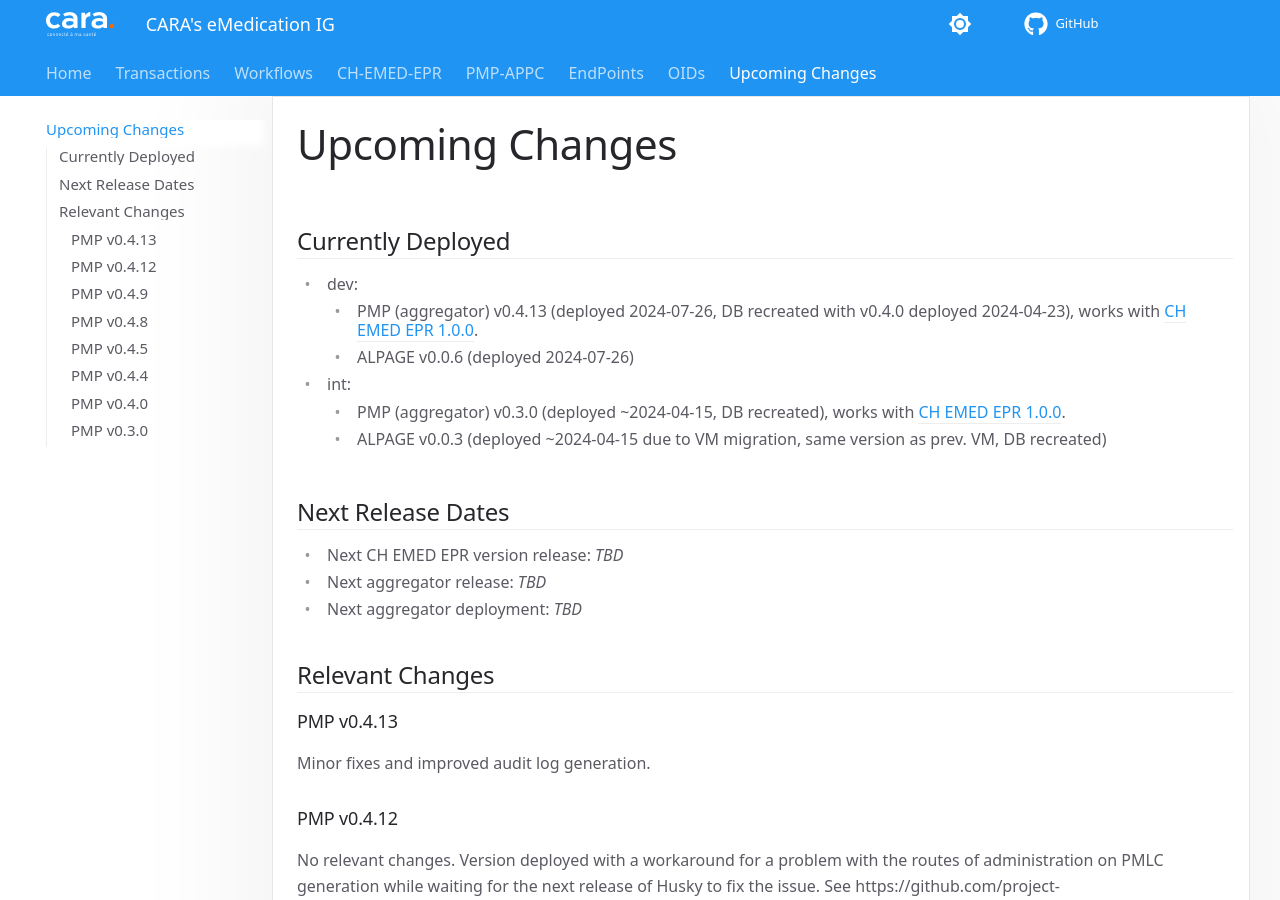
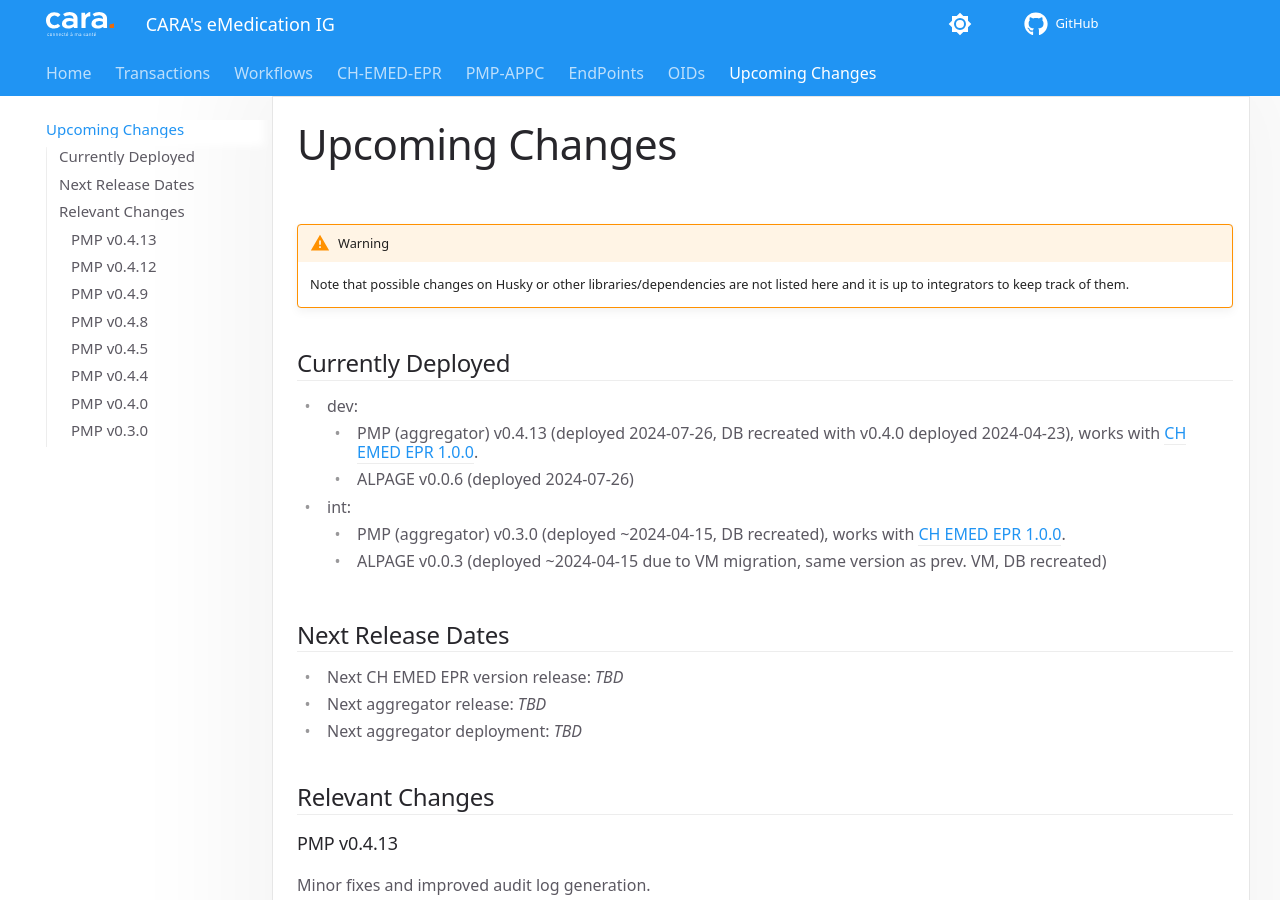
Before and after one commit to CARA-ch/emed-service-guide, an MkDocs documentation site: the page built from docs/other/upcoming_changes.md, in a window 1280 px wide and 900 px high. Built offline with MkDocs 1.6.1 and Material for MkDocs 9.7.7, drawn with Linux system fonts in a browser that asks for light colours; comment, search, counter and statistics services are not loaded; some of the changed text lies outside the part shown.

Commit message:
upcoming changes page: moved other libraries disclaimer to the top

```diff
--- a/docs/other/upcoming_changes.md
+++ b/docs/other/upcoming_changes.md
@@ -1,3 +1,7 @@
+!!! warning
+
+    Note that possible changes on Husky or other libraries/dependencies are not listed here and it is up to integrators to keep track of them.
+
 ## Currently Deployed
 
   - dev:
```
Also changed, not shown: other parts of docs/other/upcoming_changes.md (+0 -5 lines).
